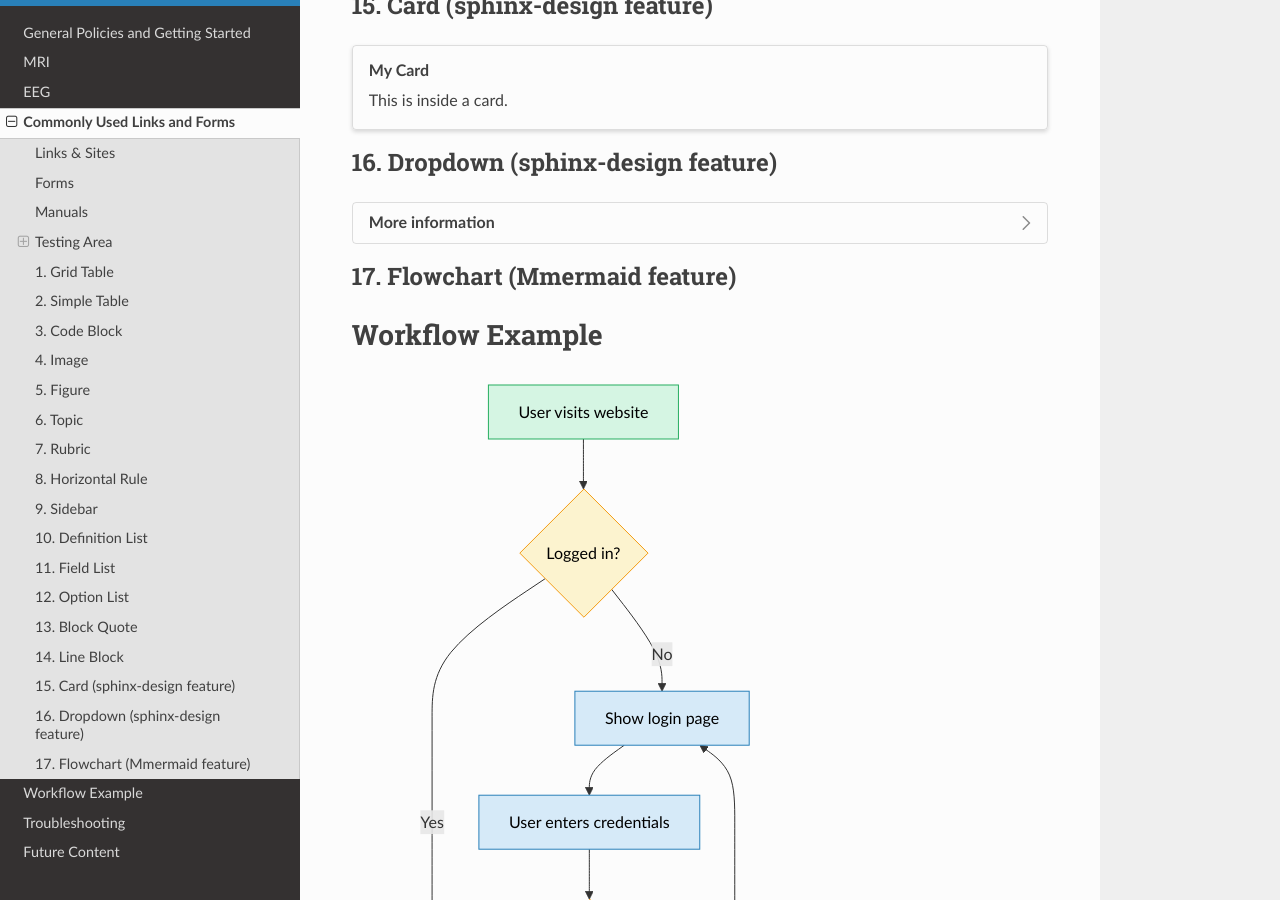
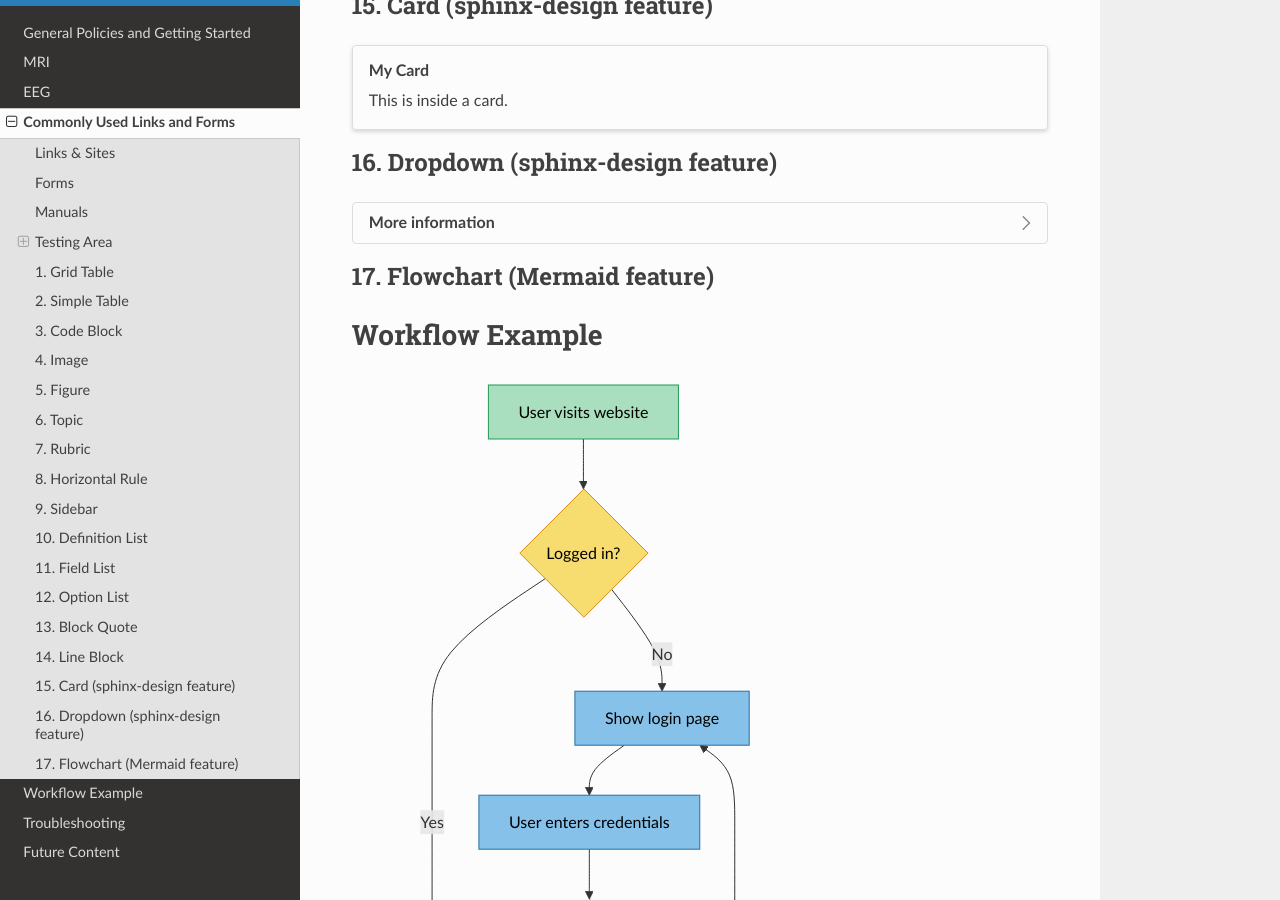
Before and after one commit to CCN-Support/CCN_Wiki, a Sphinx documentation site: the page built from docs/source/links-and-forms.rst, in a window 1280 px wide and 900 px high, scrolled down 5283 px. Built offline with Sphinx 7.4.7 and the Read the Docs theme 3.1.0, drawn with Linux system fonts in a browser that asks for light colours; some of the changed lines change nothing that is shown.

Commit message:
Update links-and-forms.rst

```diff
--- a/docs/source/links-and-forms.rst
+++ b/docs/source/links-and-forms.rst
@@ -244,7 +244,7 @@ CLI
 
    Hidden content goes here.
 
-17. Flowchart (Mmermaid feature)
+17. Flowchart (Mermaid feature)
 --------------------------------
 
 Workflow Example
@@ -255,17 +255,17 @@ Workflow Example
 
    flowchart TD
        A[User visits website] --> B{Logged in?}
-       B -->|Yes| C[Show dashboard]
-       B -->|No| D[Show login page]
+       B -->| Yes | C[Show dashboard]
+       B -->| No | D[Show login page]
        D --> E[User enters credentials]
        E --> F{Credentials valid?}
-       F -->|Yes| C
-       F -->|No| G[Display error message]
+       F -->| Yes | C
+       F -->| No | G[Display error message]
        G --> D
 
-       classDef start fill:#d5f5e3,stroke:#27ae60,color:#000;
-       classDef decision fill:#fcf3cf,stroke:#f39c12,color:#000;
-       classDef action fill:#d6eaf8,stroke:#2980b9,color:#000;
+       classDef start fill:#a9dfbf,stroke:#239b56,color:#000;
+       classDef decision fill:#f7dc6f,stroke:#d68910,color:#000;
+       classDef action fill:#85c1e9,stroke:#2471a3,color:#000;
 
        class A start;
        class B,F decision;
```
